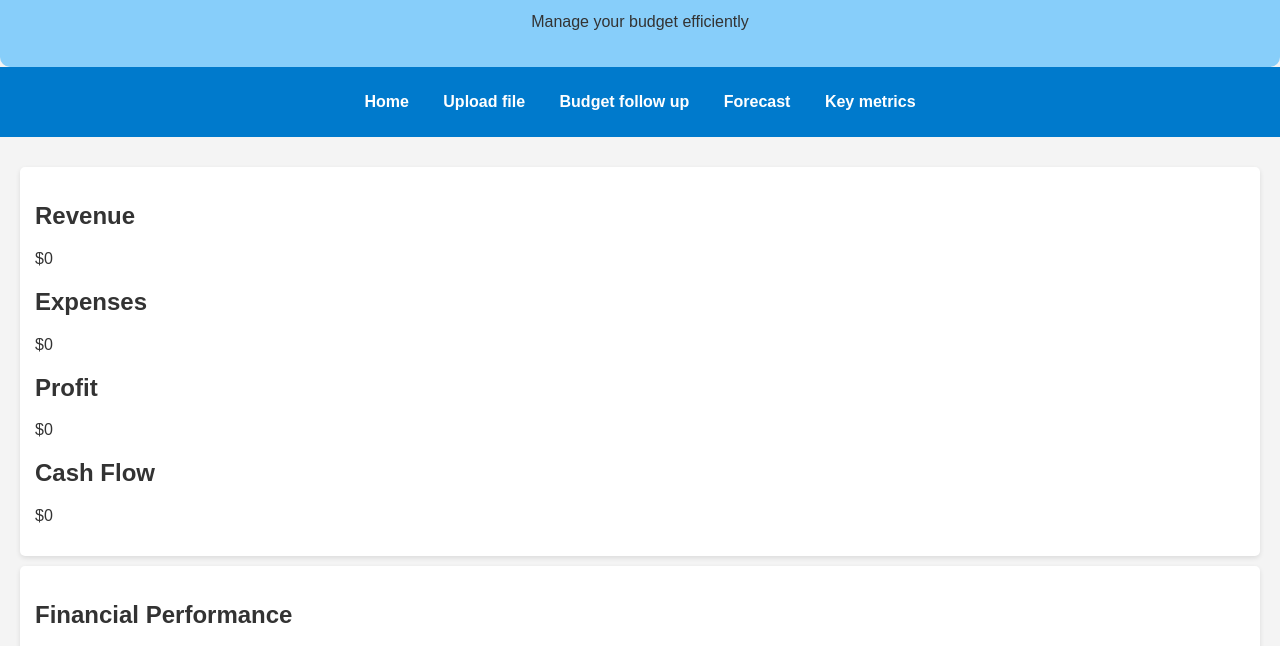
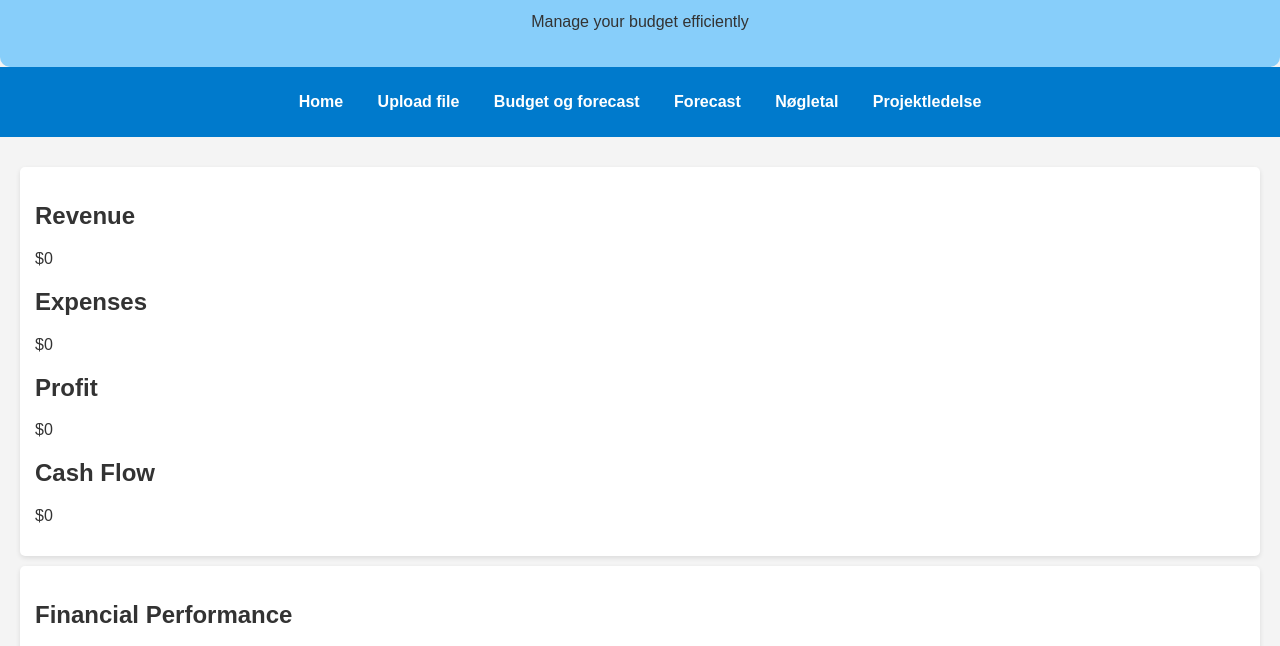
Before and after one commit to sbro24/p2-project, a plain HTML site: page pages/key-metrics.html in a window 1280 px wide. Shown: the part 80-726 px from the top of the page. Drawn offline with nearby package versions, Linux system fonts and the light colour scheme.

Commit message:
clean up 2

```diff
--- a/components/navbar.js
+++ b/components/navbar.js
@@ -9,9 +9,10 @@ document.addEventListener("DOMContentLoaded", function () {
                 <ul>
                     <li><a href="${basePath}index.html">Home</a></li>
                     <li><a href="${basePath}pages/importData-actual-POC.html">Upload file</a></li>
-                    <li><a href="${basePath}pages/budget-vs-actual.html">Budget follow up</a></li>
+                    <li><a href="${basePath}pages/budget-vs-actual.html">Budget og forecast</a></li>
                     <li><a href="${basePath}pages/forecast.html">Forecast</a></li>
-                    <li><a href="${basePath}pages/key-metrics.html">Key metrics</a></li>
+                    <li><a href="${basePath}pages/key-metrics.html">Nøgletal</a></li>
+                    <li><a href="${basePath}pages/project-management.html">Projektledelse</a></li>
                 </ul>
             </nav>
         </div>
--- a/pages/key-metrics.html
+++ b/pages/key-metrics.html
@@ -19,8 +19,6 @@
     <!-- Navigation -->
     <script src="../components/navbar.js"></script>
     <script src="../assets/js/key-metrics.js" defer></script>
-    <script src="../assets/js/navigation.js" defer></script>
-
 
     <!-- Main Content -->
     <main class="container">
```
Also changed, not shown: pages/forecast.html (+0 -1 lines), pages/project-management.html (+0 -1 lines), components/navbar.html (deleted).
